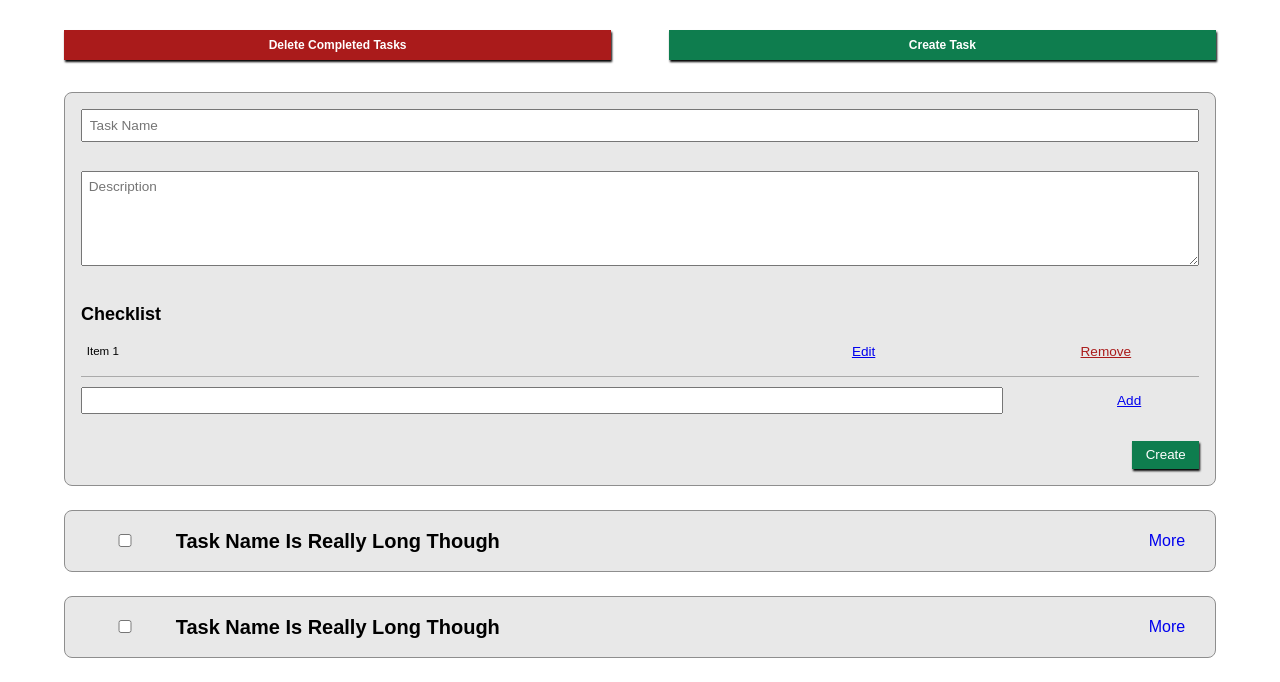
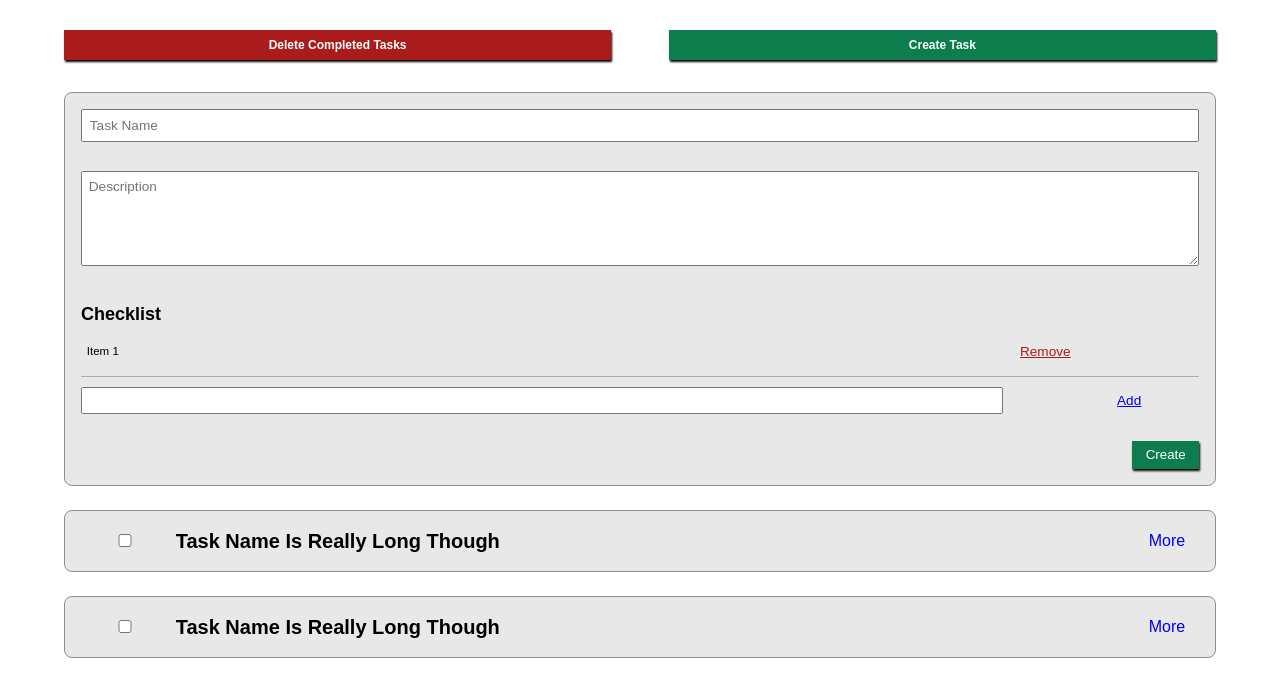
Before and after one commit to BlessedOneKobo/todo-list, a plain HTML site: page index.html in a window 1280 px wide. Shown: the part 120-802 px from the top of the page. Drawn offline with Linux system fonts and the light colour scheme.

Commit message:
fix: Remove checklist edit

```diff
--- a/index.html
+++ b/index.html
@@ -50,7 +50,6 @@
                     <ul class="checklist-content">
                       <li class="checklist-item">
                         <span class="checkbox-text">Item 1</span>
-                        <a href="#" class="checklist-item-edit">Edit</a>
                         <a href="#" class="checklist-item-delete">Remove</a>
                       </li>
                       <li class="checklist-item input">
@@ -100,19 +99,16 @@
                     <li class="checklist-item">
                       <span class="checkbox-text">Item 1</span>
                       <input class="checkbox-item" type="checkbox" />
-                      <a href="#" class="checklist-item-edit">Edit</a>
                       <a href="#" class="checklist-item-delete">Remove</a>
                     </li>
                     <li class="checklist-item">
                       <span class="checkbox-text">Item 2</span>
                       <input class="checkbox-item" type="checkbox" />
-                      <a href="#" class="checklist-item-edit">Edit</a>
                       <a href="#" class="checklist-item-delete">Remove</a>
                     </li>
                     <li class="checklist-item">
                       <span class="checkbox-text">Item 3</span>
                       <input class="checkbox-item" type="checkbox" />
-                      <a href="#" class="checklist-item-edit">Edit</a>
                       <a href="#" class="checklist-item-delete">Remove</a>
                     </li>
                   </ul>
@@ -172,19 +168,16 @@
                     <li class="checklist-item">
                       <span class="checkbox-text">Item 1</span>
                       <input class="checkbox-item" type="checkbox" />
-                      <a href="#" class="checklist-item-edit">Edit</a>
                       <a href="#" class="checklist-item-delete">Remove</a>
                     </li>
                     <li class="checklist-item">
                       <span class="checkbox-text">Item 2</span>
                       <input class="checkbox-item" type="checkbox" />
-                      <a href="#" class="checklist-item-edit">Edit</a>
                       <a href="#" class="checklist-item-delete">Remove</a>
                     </li>
                     <li class="checklist-item">
                       <span class="checkbox-text">Item 3</span>
                       <input class="checkbox-item" type="checkbox" />
-                      <a href="#" class="checklist-item-edit">Edit</a>
                       <a href="#" class="checklist-item-delete">Remove</a>
                     </li>
                   </ul>
--- a/style.css
+++ b/style.css
@@ -205,7 +205,6 @@ a {
   flex: 1 0 1%;
 }
 .checklist-item-add,
-.checklist-item-edit,
 .checklist-item-delete {
   text-decoration: underline;
   flex: 1 0 10%;
```
